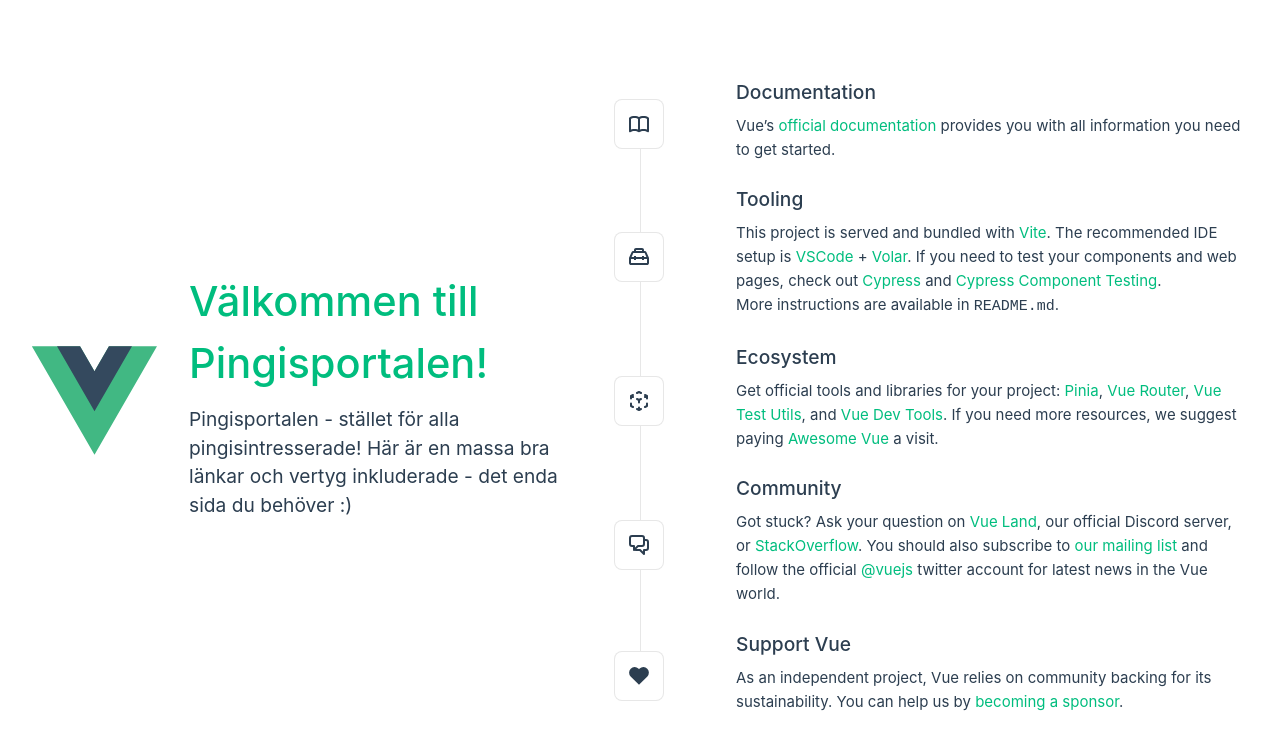
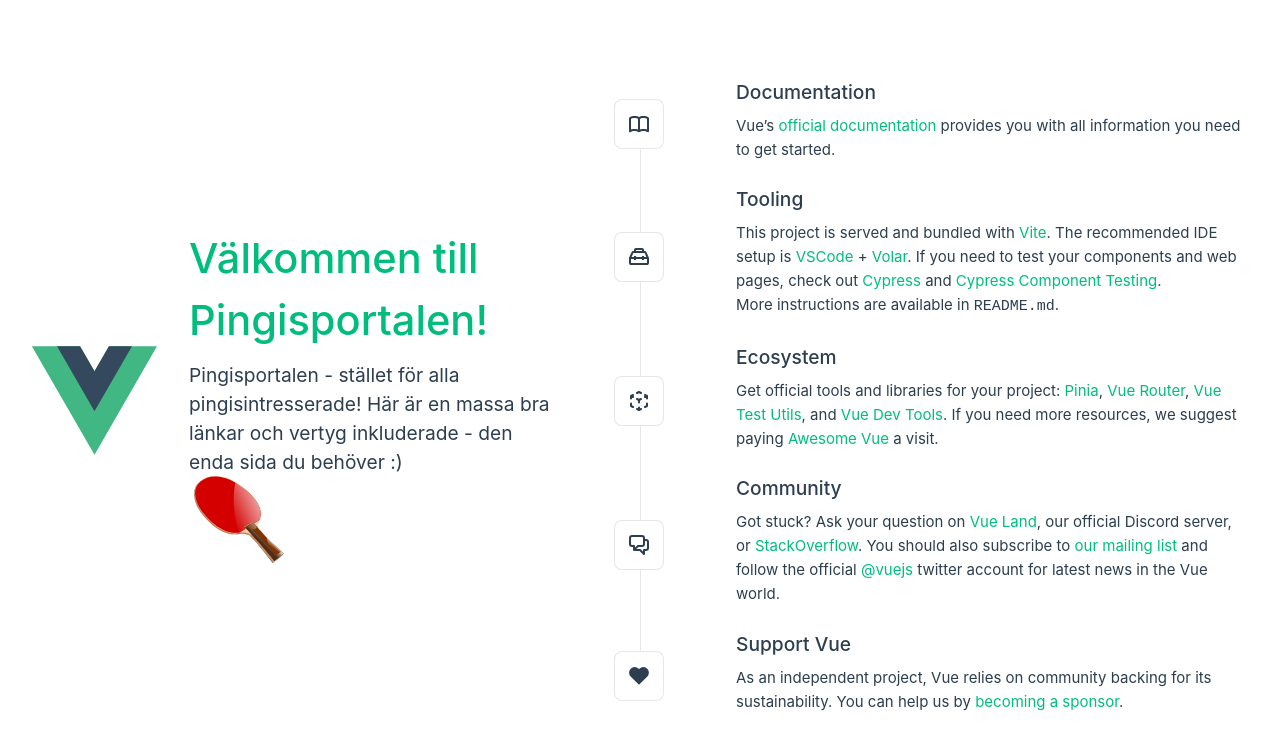
Before and after one commit to enbohm/pingisportalen, a Vue app: page / in a window 1280 px wide. Shown: the top 750 px of the page. Built offline with nearby package versions, Linux system fonts and the light colour scheme.

Commit message:
Adding bat icon

```diff
--- a/src/App.vue
+++ b/src/App.vue
@@ -1,6 +1,7 @@
 <script setup>
 import PPWelcome from './components/PPWelcome.vue'
 import TheWelcome from './components/TheWelcome.vue'
+import IconBat from './components/icons/IconBat.vue'
 </script>
 
 <template>
@@ -9,6 +10,7 @@ import TheWelcome from './components/TheWelcome.vue'
 
     <div class="wrapper">
       <PPWelcome msg="Välkommen till Pingisportalen!" />
+      <IconBat />
     </div>
   </header>
 
--- a/src/components/PPWelcome.vue
+++ b/src/components/PPWelcome.vue
@@ -11,7 +11,7 @@ defineProps({
   <div class="greetings">
     <h1 class="green">{{ msg }}</h1>
     <h3>
-      Pingisportalen - stället för alla pingisintresserade! Här är en massa bra länkar och vertyg inkluderade - det enda sida du behöver :)
+      Pingisportalen - stället för alla pingisintresserade! Här är en massa bra länkar och vertyg inkluderade - den enda sida du behöver :)
     </h3>
   </div>
 </template>
--- /dev/null
+++ b/src/components/icons/IconBat.vue
@@ -0,0 +1,8 @@
+<template>
+  <img
+  src="./bat.svg"
+  alt="Table tennis bat"
+  height="87"
+  width="100"
+  padding="100" />
+</template>
```
Also changed, not shown: src/components/icons/bat.svg (added).
